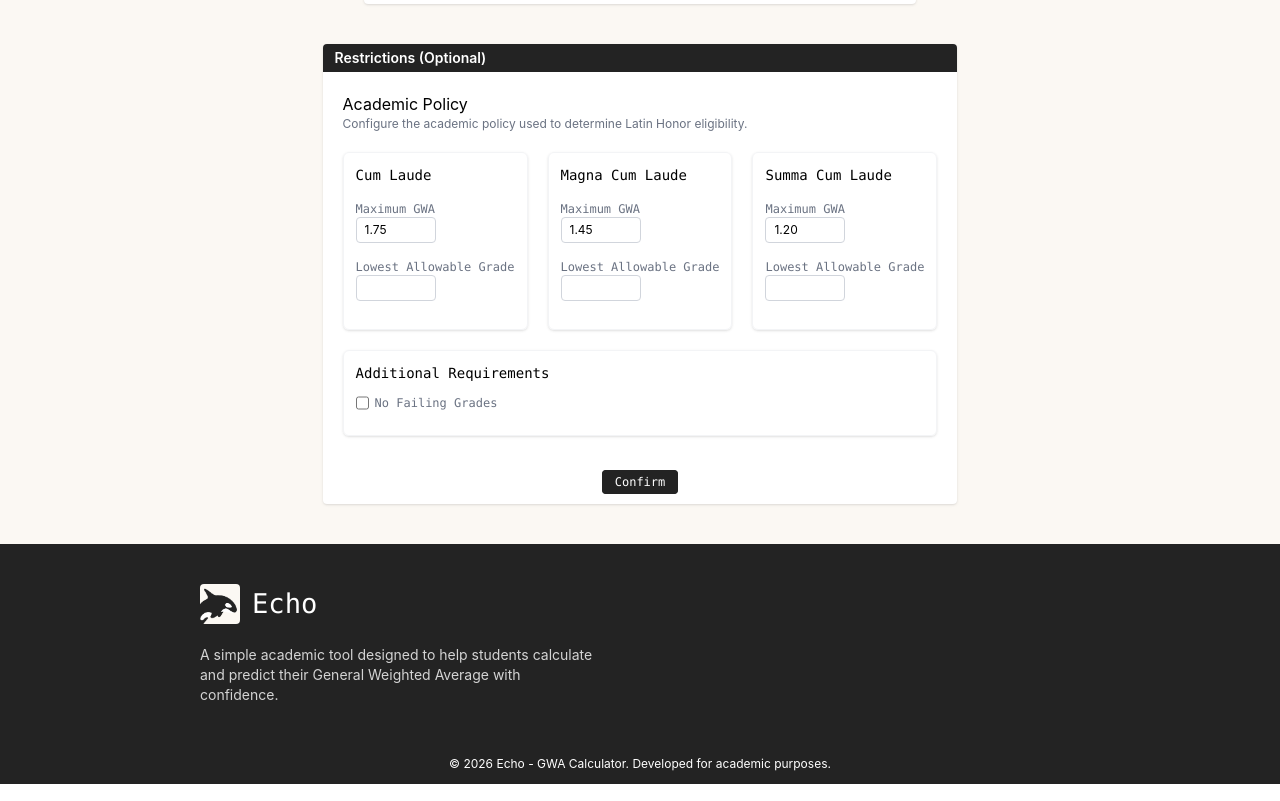
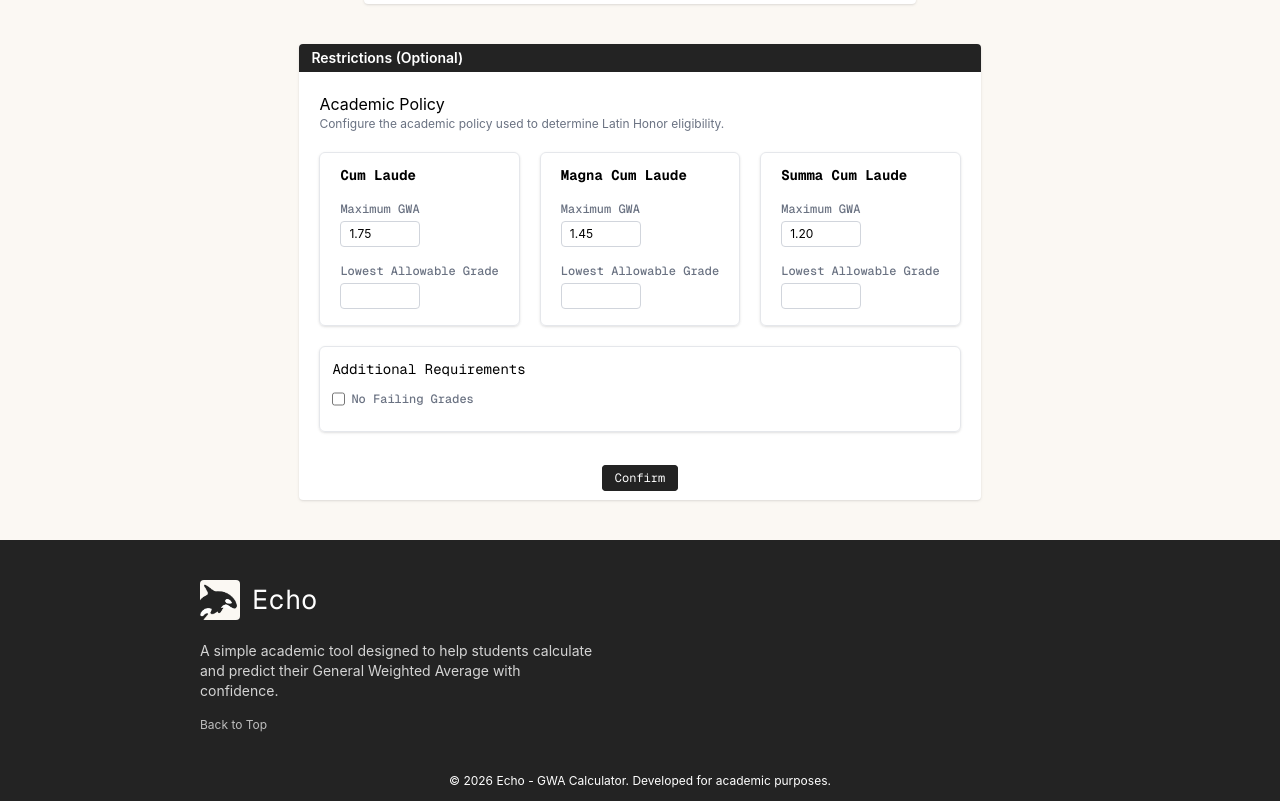
Before and after one commit to eli-fstn/Echo, a React (Vite) app: page / in a window 1280 px wide. Shown: the part 356-1157 px from the top of the page. Built offline with nearby package versions, Linux system fonts and the light colour scheme; a web font is replaced by a local one.

Commit message:
style: updated and improved some UI

```diff
--- a/index.html
+++ b/index.html
@@ -5,7 +5,7 @@
     <meta name="viewport" content="width=device-width, initial-scale=1.0" />
     <link rel="preconnect" href="https://fonts.googleapis.com">
     <link rel="preconnect" href="https://fonts.gstatic.com" crossorigin>
-    <link href="https://fonts.googleapis.com/css2?family=Geist+Mono:ital,wght@0,100..900;1,100..900&family=Inter:ital,opsz,wght@0,14..32,100..900;1,14..32,100..900&display=swap" rel="stylesheet">
+    <link href="https://fonts.googleapis.com/css2?family=Geist+Mono:ital,wght@0,100..900;1,100..900&display=swap" rel="stylesheet">
     <link rel="preload" href="/fonts/amaranth.woff2" as="font" type="font/woff2" crossorigin>
     <link rel="icon" type="image/png" href="/favicon-96x96.png" sizes="96x96" />
     <link rel="icon" type="image/svg+xml" href="/favicon.svg" />
--- a/src/components/layout/Footer.tsx
+++ b/src/components/layout/Footer.tsx
@@ -6,22 +6,28 @@ function Footer() {
     year: "numeric",
   }).format(date);
 
-  return(
-    <div className="bg-[#232323] mt-auto h-60 w-full flex flex-col">
-      <div className="flex-1 py-10 px-50">
+  return (
+    <div className="bg-[#232323] mt-auto min-h-60 w-full flex flex-col">
+      <div className="flex-1 py-10 px-6 md:px-20 lg:px-50">
         <div className="flex items-center gap-3">
-          <img src={logo} alt="Echo Logo" className="w-10 h-10 rounded" loading="lazy"/>
+          <img src={logo} alt="Echo Logo" className="w-10 h-10 rounded" loading="lazy" />
           <p className="font-mono text-white text-[1.7rem]">Echo</p>
         </div>
 
-        <p className="text-white/80 text-sm mt-5 w-100">A simple academic tool designed to help students calculate and predict their General Weighted Average with confidence.</p>
+        <p className="text-white/80 text-sm mt-5 max-w-100">A simple academic tool designed to help students calculate and predict their General Weighted Average with confidence.</p>
+
+        <div className="flex gap-6 mt-4">
+          <p onClick={() => document.getElementById("dashboard")?.scrollIntoView()} className="text-white/70 hover:text-white text-xs transition cursor-pointer">Back to Top</p>
+        </div>
       </div>
 
       <div className="pb-3">
-        <p className="text-white text-center text-xs">&copy; {currentYear} Echo - GWA Calculator. Developed for academic purposes.</p>
+        <p className="text-white text-center text-xs">
+          &copy; {currentYear} Echo - GWA Calculator. Developed for academic purposes.
+        </p>
       </div>
     </div>
-  )
+  );
 }
 
 export default Footer;
--- a/src/components/ui/RestrictionCard.tsx
+++ b/src/components/ui/RestrictionCard.tsx
@@ -79,12 +79,12 @@ function RestrictionCard(
 
       <div className="grid grid-cols-3 gap-5 mt-5">
         {/* LEFT GRID */}
-        <div className="p-3 border border-gray-100 rounded-md shadow-sm">
-          <p className="font-mono text-sm">Cum Laude</p>
+        <div className="px-5 pt-3 border border-gray-200 rounded-md shadow hover:shadow-md hover:-translate-y-1 transition duration-200">
+          <p className="font-mono text-sm font-bold">Cum Laude</p>
 
           {cumLaude.map((field) => (
             <div key={field.label} className="flex flex-col my-4">
-              <label className="text-xs font-mono text-gray-500 font-medium">{field.label}</label>
+              <label className="text-xs font-mono text-gray-500 font-medium mb-1">{field.label}</label>
 
               <input
                 type="number"
@@ -101,12 +101,12 @@ function RestrictionCard(
         </div>
 
         {/* MIDDLE GRID */}
-        <div className="p-3 border border-gray-100 rounded-md shadow-sm">
-          <p className="font-mono text-sm">Magna Cum Laude</p>
+        <div className="px-5 pt-3 border border-gray-200 rounded-md shadow hover:shadow-md hover:-translate-y-1 transition duration-200">
+          <p className="font-mono text-sm font-bold">Magna Cum Laude</p>
 
           {magnaCumLaude.map((field) => (
             <div key={field.label} className="flex flex-col my-4">
-              <label className="text-xs font-mono text-gray-500 font-medium">{field.label}</label>
+              <label className="text-xs font-mono text-gray-500 font-medium mb-1">{field.label}</label>
 
               <input
                 type="number"
@@ -123,12 +123,12 @@ function RestrictionCard(
         </div>
 
         {/* RIGHT GRID */}
-        <div className="p-3 border border-gray-100 rounded-md shadow-sm">
-          <p className="font-mono text-sm">Summa Cum Laude</p>
+        <div className="px-5 pt-3 border border-gray-200 rounded-md shadow hover:shadow-md hover:-translate-y-1 transition duration-200">
+          <p className="font-mono text-sm font-bold">Summa Cum Laude</p>
 
           {summaCumLaude.map((field) => (
             <div key={field.label} className="flex flex-col my-4">
-              <label className="text-xs font-mono text-gray-500 font-medium">{field.label}</label>
+              <label className="text-xs font-mono text-gray-500 font-medium mb-1">{field.label}</label>
 
               <input
                 type="number"
@@ -146,7 +146,7 @@ function RestrictionCard(
       </div>
 
       {/* CHECKBOXES */}
-        <div className="p-3 border border-gray-100 rounded-md shadow-sm mt-5">
+        <div className="p-3 mt-5 border border-gray-200 rounded-md shadow hover:shadow-md hover:-translate-y-1 transition duration-200">
           <p className="font-mono text-sm">Additional Requirements</p>
           <div className="flex my-3">
             <input
--- a/src/pages/Dashboard.tsx
+++ b/src/pages/Dashboard.tsx
@@ -106,7 +106,7 @@ function Dashboard() {
   };
 
   return (
-    <div className="bg-[#FBF8F3] min-h-screen flex flex-col">
+    <div className="bg-[#FBF8F3] min-h-screen flex flex-col" id="dashboard">
       <Navbar />
 
       <TypingText text="Know where your GWA is headed." speed={50} />
--- a/src/style/style.css
+++ b/src/style/style.css
@@ -1,4 +1,8 @@
 @import "tailwindcss";
+
+html {
+  scroll-behavior: smooth;
+}
 
 @keyframes blink {
   0%, 50% {
@@ -8,3 +12,7 @@
     opacity: 0;
   }
 }
+
+@theme {
+  --font-mono: "Geist Mono", ui-monospace, SFMono-Regular, Menlo, Monaco, Consolas, monospace;
+}
--- a/tailwind.config.js
+++ b/tailwind.config.js
@@ -1,3 +1,5 @@
+import { GeistMono } from "geist/font/mono";
+
 export default {
   content: [
     "./index.html",
@@ -6,8 +8,7 @@ export default {
   theme: {
     extend: {
       fontFamily: {
-        mono: ["Geist Mono", "monospace"],
-        inter: ["Inter", "sans-serif"],
+        mono: ['"Geist Mono"', 'ui-monospace', 'SFMono-Regular', 'monospace'],
       },
     },
   },
```
